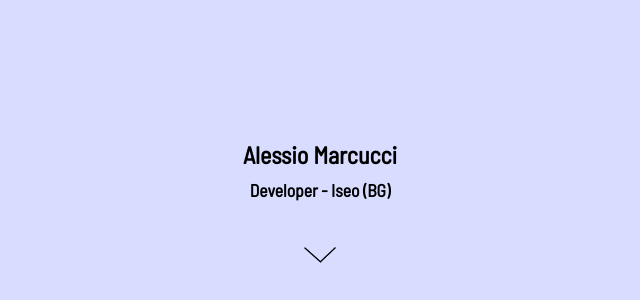
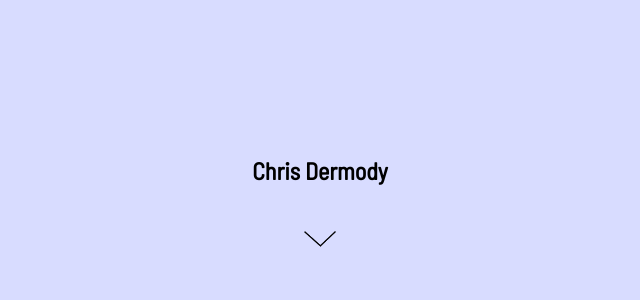
Before and after one commit to gracida001/developerFolio, a plain HTML site: page index.html in a window 1280 px wide. Shown: the part 202-502 px from the top of the page, without its empty margins (320-960 px from the left). Drawn offline with nearby package versions, Linux system fonts and the light colour scheme.

Commit message:
Update index.html

```diff
--- a/index.html
+++ b/index.html
@@ -24,8 +24,7 @@
       <section class="page-section hidden" data-bgcolor="#d8dcff">
 
         <div class="col intro-col">
-          <h1>Alessio Marcucci</h1>
-          <h2>Developer - Iseo (BG)</h2>
+          <h1>Chris Dermody</h1>
           <a href="#first-project">
             <img id="down-arrow" src="./img/arrow.png" alt="" width="50">
           </a>
```
